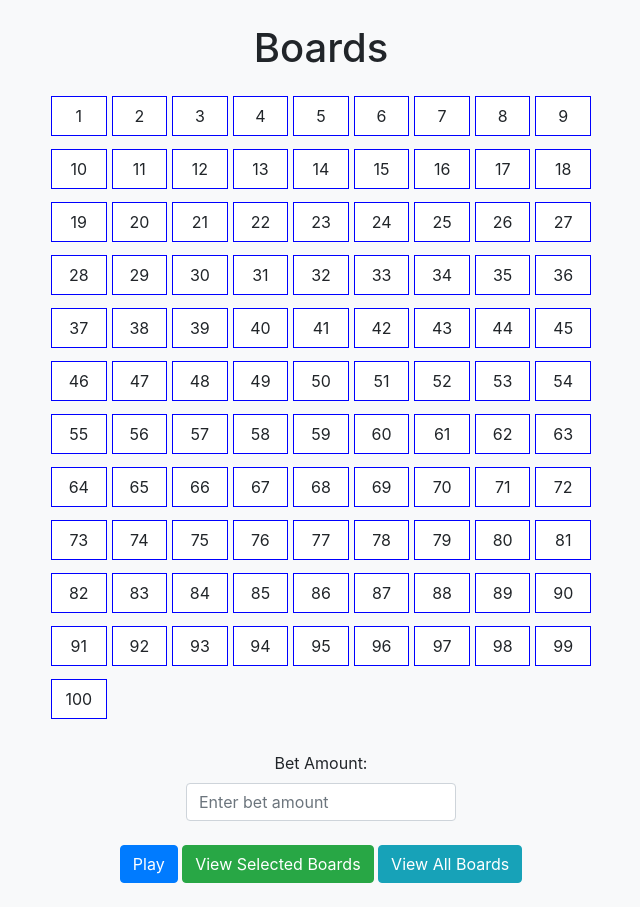
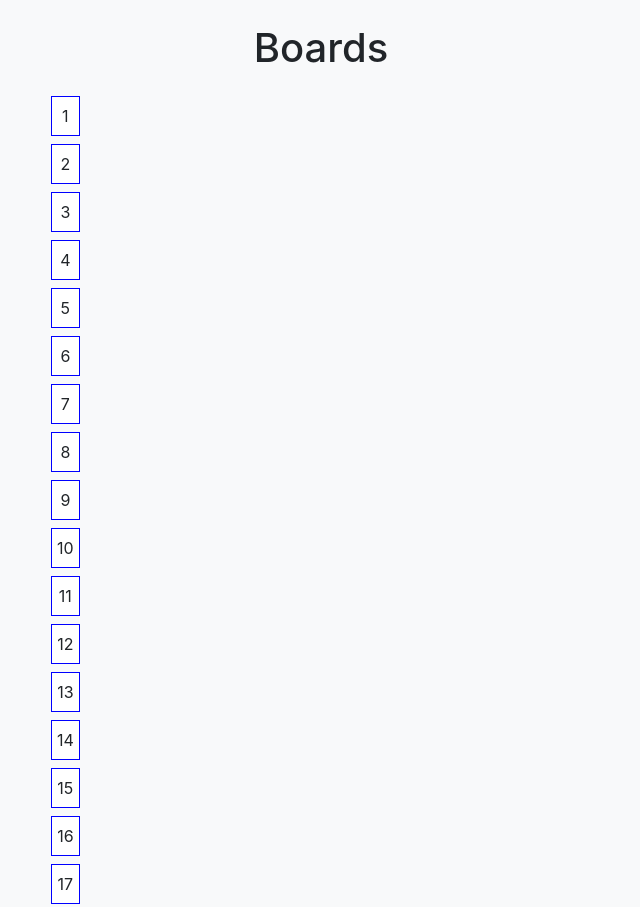
Before and after one commit to Friends7Boss/friends_bingo, a plain HTML site: page index.html in a window 1280 px wide. Shown: the top 907 px of the page, without its empty margins (319-959 px from the left). Drawn offline with nearby package versions, Linux system fonts and the light colour scheme.

Commit message:
Update index.html

```diff
--- a/index.html
+++ b/index.html
@@ -64,12 +64,12 @@
             color: white;
         }
         .custom-select-container {
-            display: grid;
+            display: table;
             grid-template-columns: repeat(auto-fit, minmax(50px, 1fr));
             gap: 5px;
         }
         .custom-select-container label {
-            display: grid;
+            display: flex;
             align-items: center;
             justify-content: center;
             height: 40px;
```
